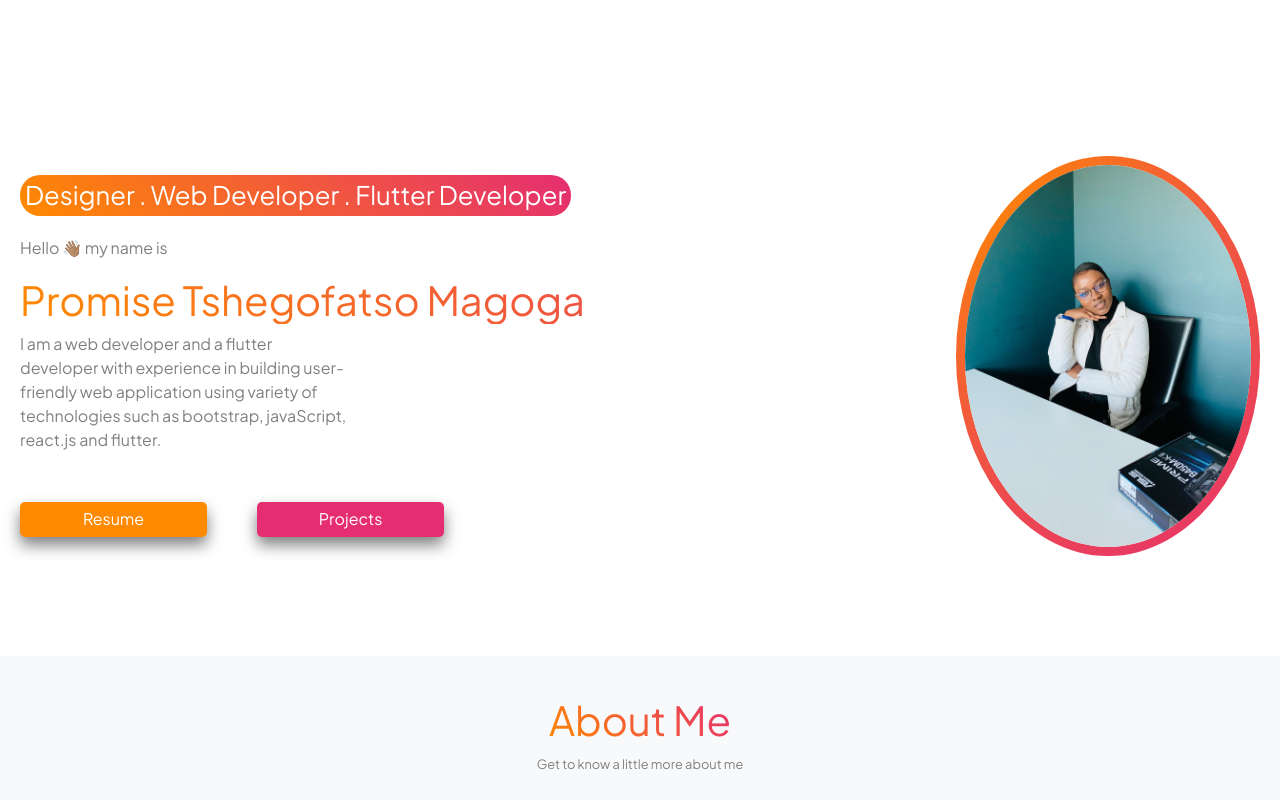
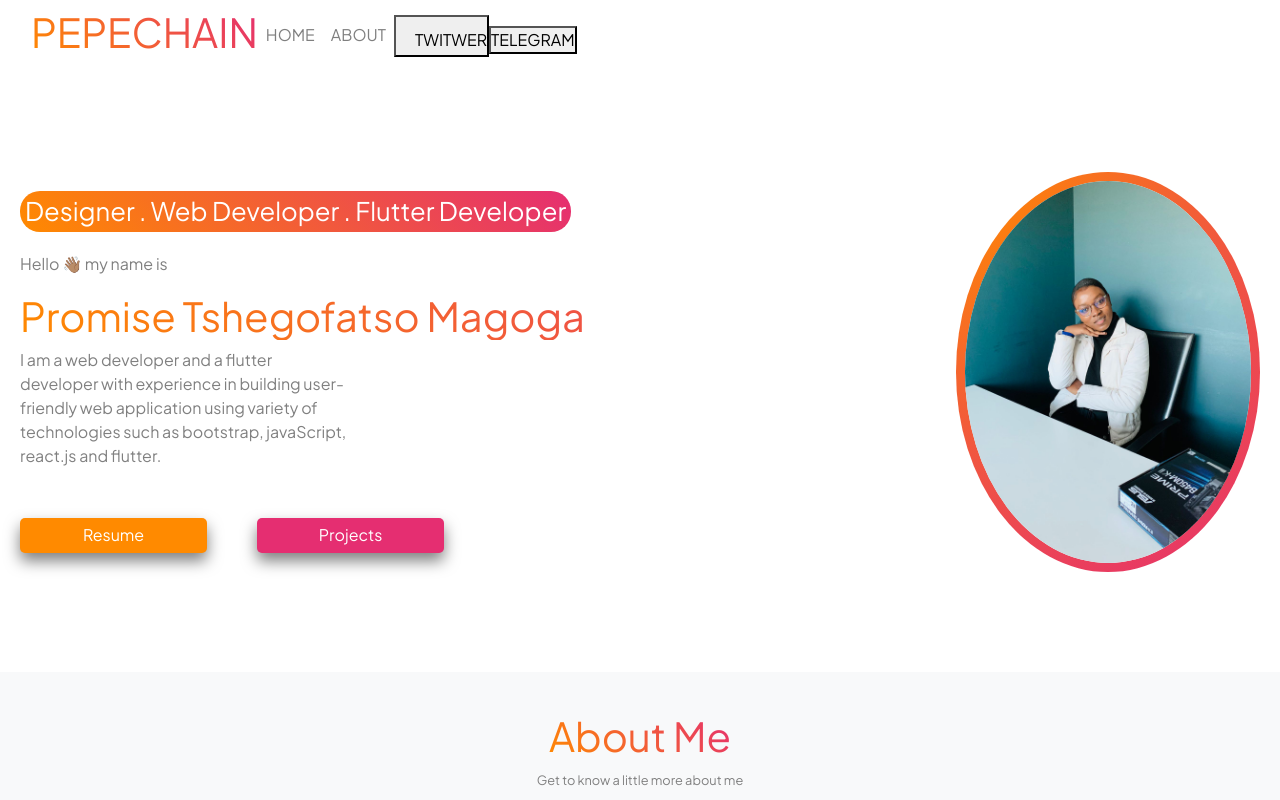
Before and after one commit to Promisemagoga/React-Portfolio, a React (Create React App) app: page / in a window 1280 px wide. Shown: the top 800 px of the page. Built offline with nearby package versions, Linux system fonts and the light colour scheme.

Commit message:
23/08/2023

```diff
--- a/src/Components/NavBar.js
+++ b/src/Components/NavBar.js
@@ -4,20 +4,21 @@ function NavBar() {
 
   return (
     <div className="m-10">
-    <nav className="navbar navbar-expand-lg navbar-dark navItems">
+    <nav className="navbar navbar-expand-lg navbar-light navItems">
         <div className="container-fluid nav-container">
-        <a className="navbar-brand logo" href="/">Promise Magoga.</a>
+            <h1 className="logo">PEPE<span>CHAIN</span></h1>
             {/* <a href="#" className="navbar-brand logo"><img src="./logo.jpeg"/></a> */}
             <button type="button" className="navbar-toggler" data-bs-toggle="collapse" data-bs-target="#navbarCollapse">
                 <span className="navbar-toggler-icon navBar-icon"></span>
             </button>
             <div className="collapse navbar-collapse" id="navbarCollapse">
                 <div className="navbar-nav ms-auto">
-                    <a href="/" className="nav-item nav-link ">Home</a>
-                    <a href="/Resume" className="nav-item nav-link">Resume</a>
-                    <a href="/Projects" className="nav-item nav-link">Projects</a>
-                    <a href="/ContactMe" className="nav-item nav-link">Contact</a>
-
+                    <a href="#home" className="nav-item nav-link ">HOME</a>
+                    <a href="#about" className="nav-item nav-link">ABOUT</a>
+                    <div className="navbar--button">
+                    <button className="twitterBtn"><i className="fab fa-twitter"></i>TWITWER</button>
+                    <button className="telegramBtn"><i className="fab fa-telegram-plane"></i>TELEGRAM</button>
+                    </div>
 
                 </div>
             </div>
```
